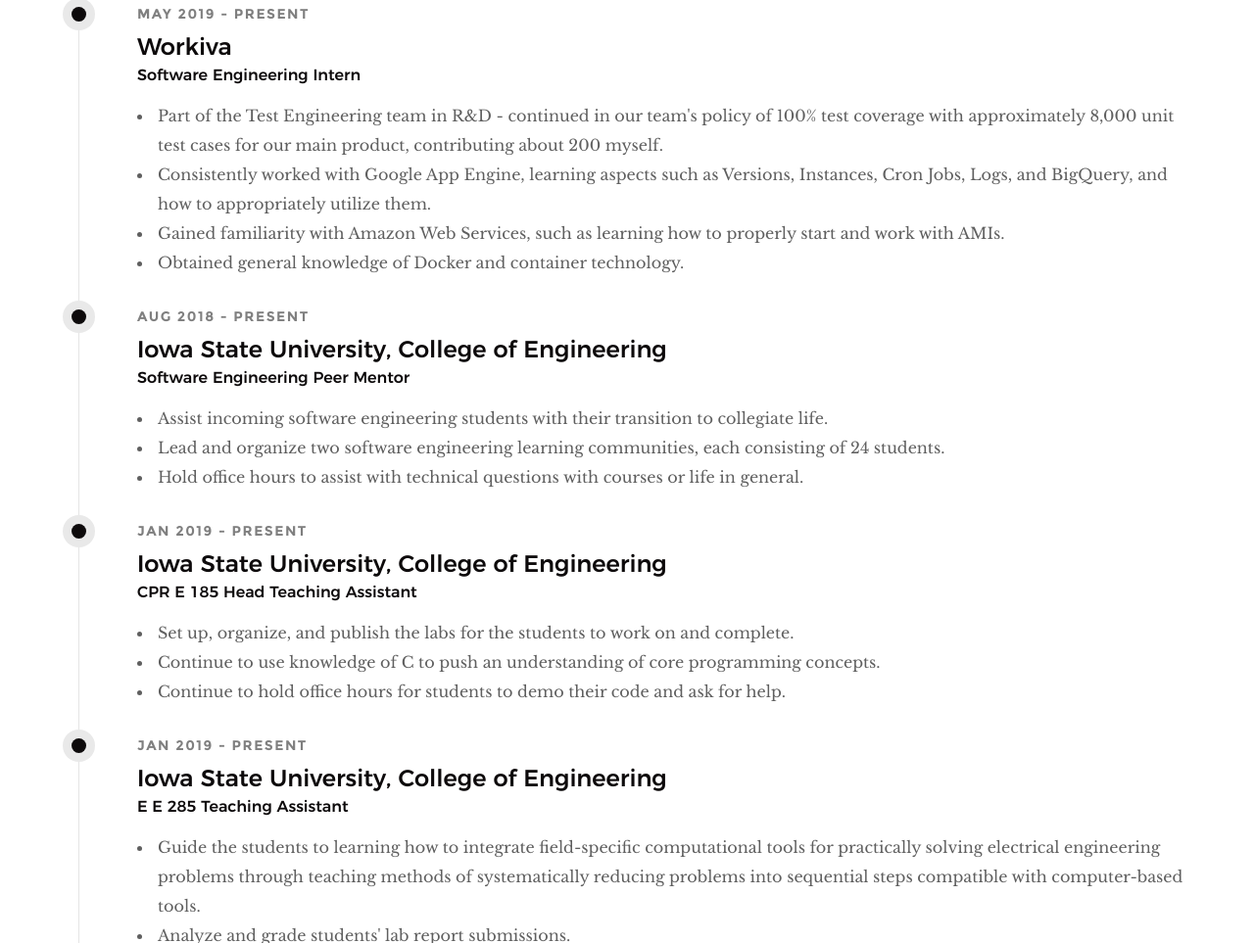
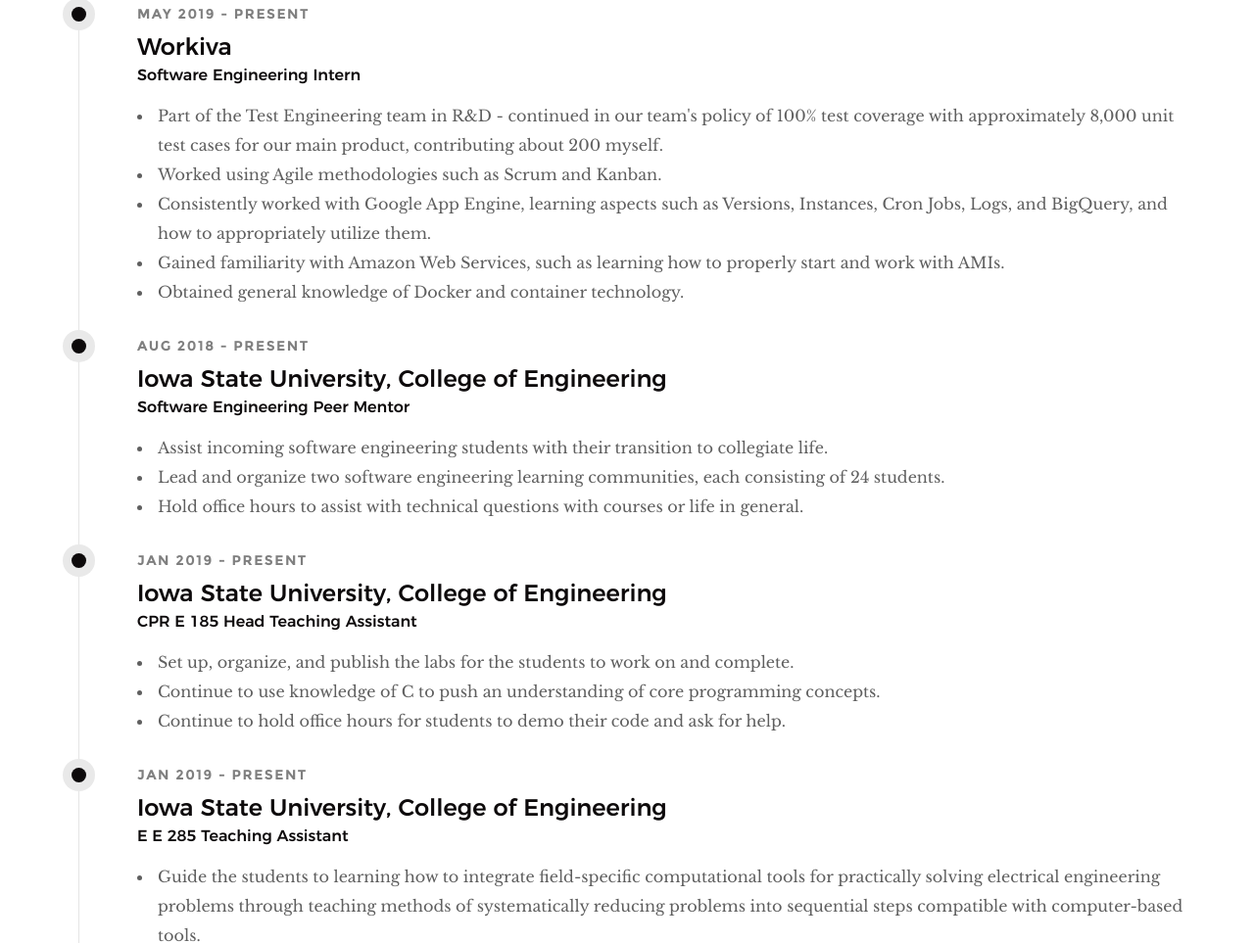
Before and after one commit to Paper-SSheets/Paper-SSheets.GitHub.io, a plain HTML site: page index.html in a window 1280 px wide. Shown: the part 1665-2628 px from the top of the page at 98% size. Drawn offline with Linux system fonts and the light colour scheme.

Commit message:
Updated Workiva with Agile methodologies.

```diff
--- a/index.html
+++ b/index.html
@@ -215,6 +215,7 @@
                                 coverage with approximately 8,000 unit test cases for our main product, contributing
                                 about 200 myself.
                             </li>
+                            <li>Worked using Agile methodologies such as Scrum and Kanban.</li>
                             <li>Consistently worked with Google App Engine, learning aspects such as Versions,
                                 Instances, Cron Jobs, Logs, and BigQuery, and how to appropriately utilize them.
                             </li>
```
